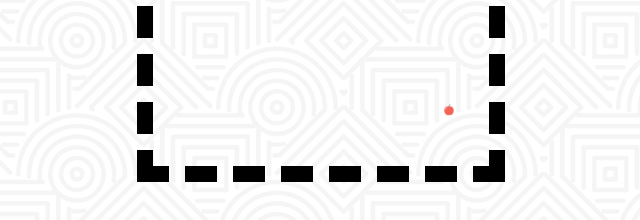
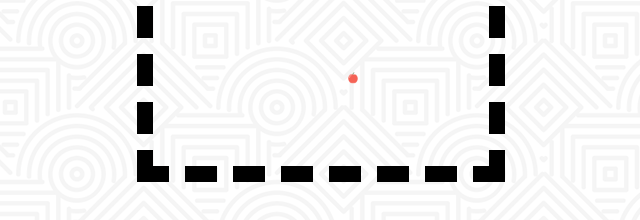
Before and after one commit to configurator/snake, a website: page snake/src/index.html in a window 1280 px wide. Shown: the part 402-622 px from the top of the page, 319-959 px from the left. Drawn offline with Linux system fonts and the light colour scheme.

Commit message:
changed apple location (to test git configuration)

```diff
--- a/snake/src/index.html
+++ b/snake/src/index.html
@@ -7,7 +7,7 @@
 
 	<body>
 		<section class="game-board">
-			<i class="apple" style="top: 17em; left: 18em;"></i>
+			<i class="apple" style="top: 15em; left: 12em;"></i>
 			<i class="snake" style="top: 5em; left:7em;"></i>
 			<i class="snake" style="top: 6em; left:7em;"></i>
 			<i class="snake" style="top: 7em; left:7em;"></i>
```
